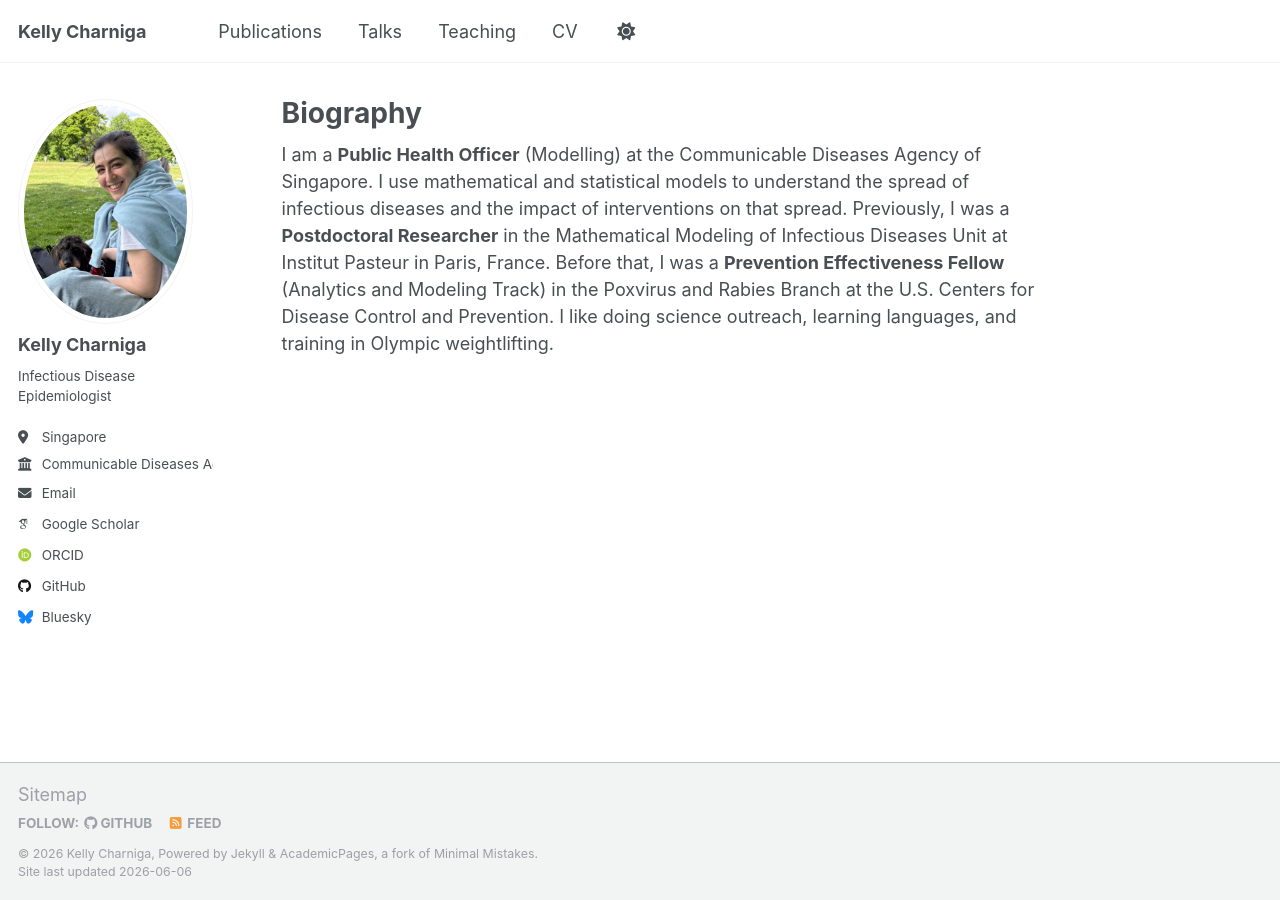
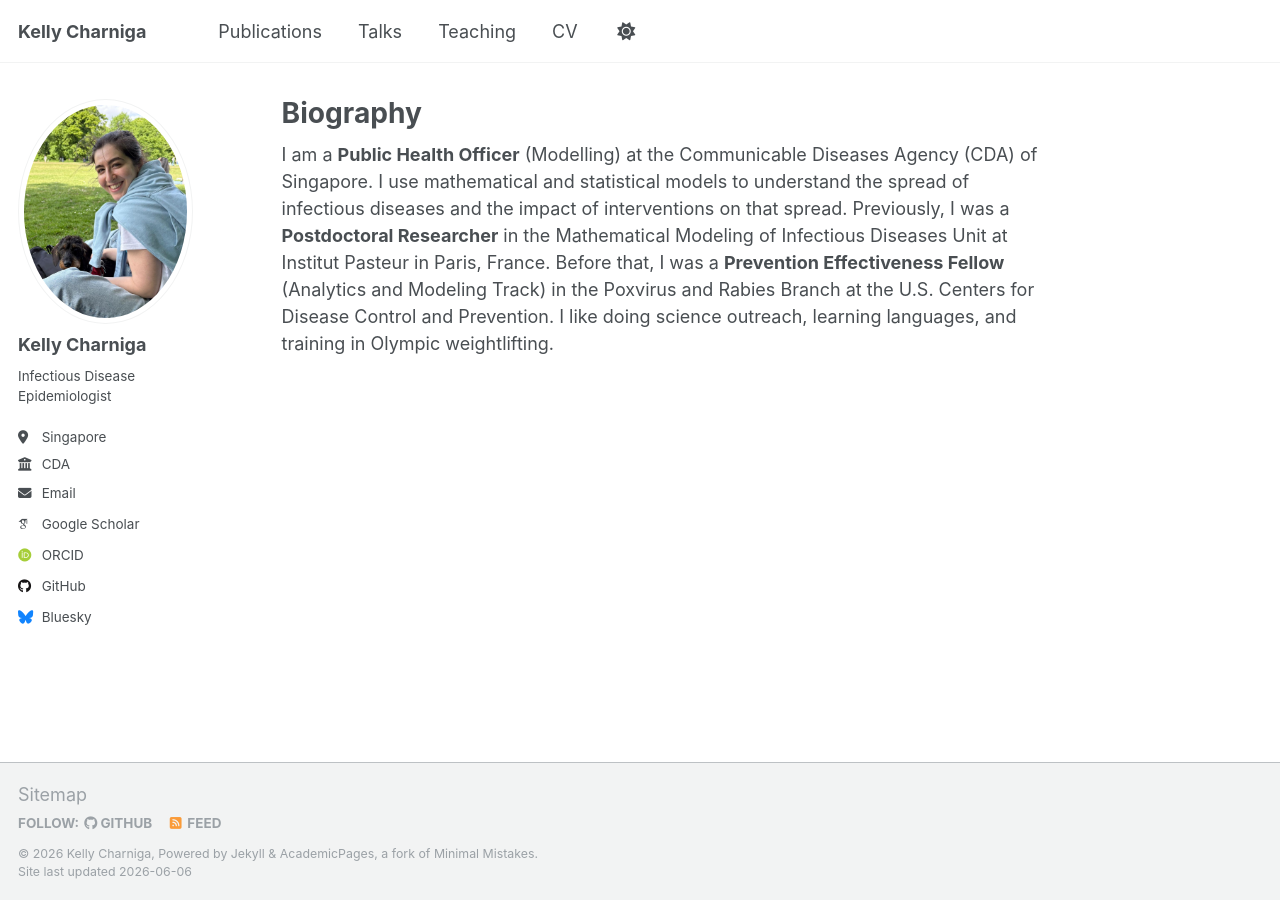
Before and after one commit to kcharniga/kcharniga.github.io, a Jekyll site: the page built from _pages/about.md, in a window 1280 px wide. Built offline with Jekyll 4.4.1, drawn with Linux system fonts in a browser that asks for light colours; some web fonts are replaced.

Commit message:
small edits

```diff
--- a/_config.yml
+++ b/_config.yml
@@ -27,7 +27,7 @@ author:
   pronouns         : # example: "she/her"
   bio              : "Infectious Disease Epidemiologist"
   location         : "Singapore"
-  employer         : "Communicable Diseases Agency"
+  employer         : "CDA"
   uri              : # URL
   email            : "kelly.charniga@gmail.com"
 
--- a/_pages/about.md
+++ b/_pages/about.md
@@ -7,7 +7,7 @@ redirect_from:
   - /about.html
 ---
 
-I am a **Public Health Officer** (Modelling) at the Communicable Diseases Agency of Singapore.
+I am a **Public Health Officer** (Modelling) at the Communicable Diseases Agency (CDA) of Singapore.
 I use mathematical and statistical models to understand the spread of infectious diseases and the impact of interventions on that spread.
 Previously, I was a **Postdoctoral Researcher** in the Mathematical Modeling of Infectious Diseases Unit at Institut Pasteur in Paris, France.
 Before that, I was a **Prevention Effectiveness Fellow** (Analytics and Modeling Track) in the Poxvirus and Rabies Branch at the U.S. Centers for Disease Control and Prevention.
```
